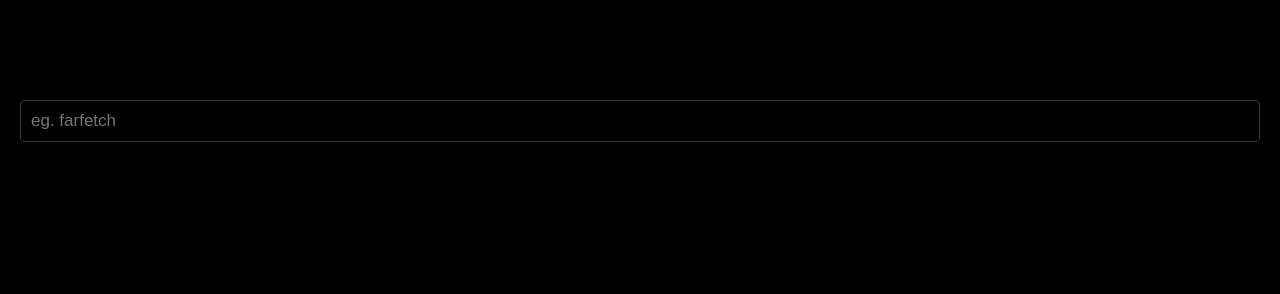
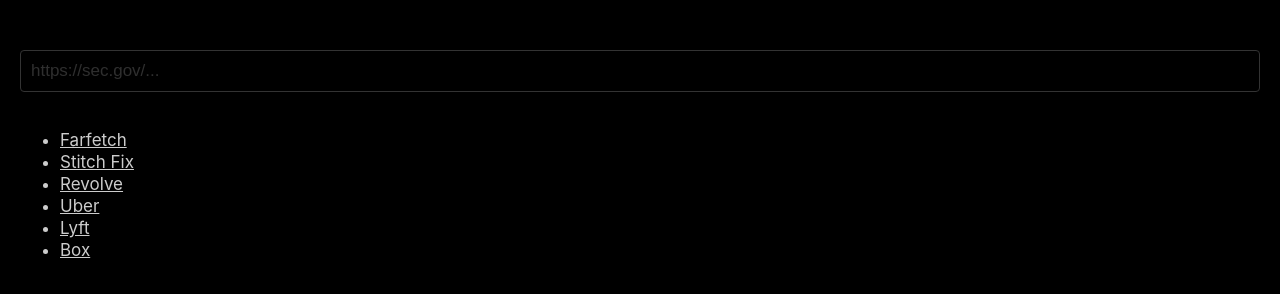
Before and after one commit to nfcampos/sec, a website: page index.html in a window 1280 px wide. Drawn offline with Linux system fonts and the light colour scheme.

Commit message:
Remove auto google search that no longer works Add shortcuts to some interesting S-1s

```diff
--- a/index.html
+++ b/index.html
@@ -26,6 +26,7 @@
       body.wb {
         background-color: black;
         color: #cccccc;
+        padding: 0 20px;
       }
 
       * {
@@ -42,18 +43,68 @@
         background-color: inherit;
       }
 
-      .wb {
+      input::placeholder {
+        opacity: 0.4;
+      }
+
+      h1 {
+      }
+
+      .center {
+        text-align: center;
+      }
+
+      a {
+        color: inherit;
       }
 
       form {
         width: 100%;
-        padding: 100px 20px 0;
+        padding: 50px 0 20px;
       }
     </style>
   </head>
   <body class="wb">
     <form action="/search" method="get">
-      <input type="text" name="q" placeholder="eg. farfetch" value="" />
+      <input type="text" name="q" placeholder="https://sec.gov/..." value="" />
     </form>
+    <ul>
+      <li>
+        <a
+          href="/search?q=https://www.sec.gov/Archives/edgar/data/1740915/000119312518252315/d532260df1.htm"
+          >Farfetch</a
+        >
+      </li>
+      <li>
+        <a
+          href="/search?q=https://www.sec.gov/Archives/edgar/data/1576942/000119312517313629/d400510ds1.htm"
+          >Stitch Fix</a
+        >
+      </li>
+      <li>
+        <a
+          href="/search?q=https://www.sec.gov/Archives/edgar/data/1746618/000119312519157516/d669074ds1a.htm"
+          >Revolve</a
+        >
+      </li>
+      <li>
+        <a
+          href="/search?q=https://www.sec.gov/Archives/edgar/data/1746618/000119312519157516/d669074ds1a.htm"
+          >Uber</a
+        >
+      </li>
+      <li>
+        <a
+          href="/search?q=https://www.sec.gov/Archives/edgar/data/1759509/000119312519059849/d633517ds1.htm"
+          >Lyft</a
+        >
+      </li>
+      <li>
+        <a
+          href="/search?q=https://www.sec.gov/Archives/edgar/data/1372612/000119312514439087/d642425ds1a.htm"
+          >Box</a
+        >
+      </li>
+    </ul>
   </body>
 </html>
```
Also changed, not shown: search.js (+6 -6 lines), 1 other file.
